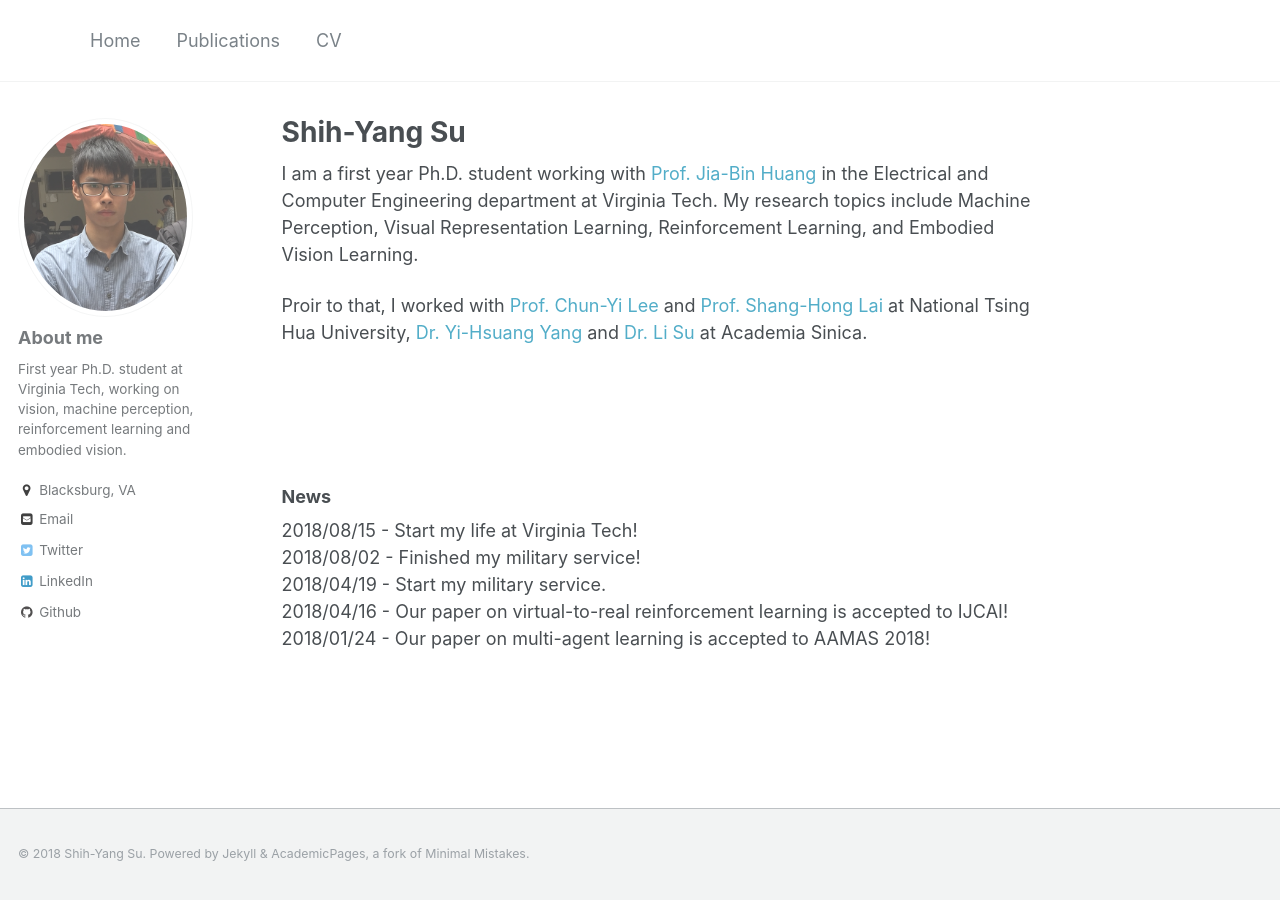
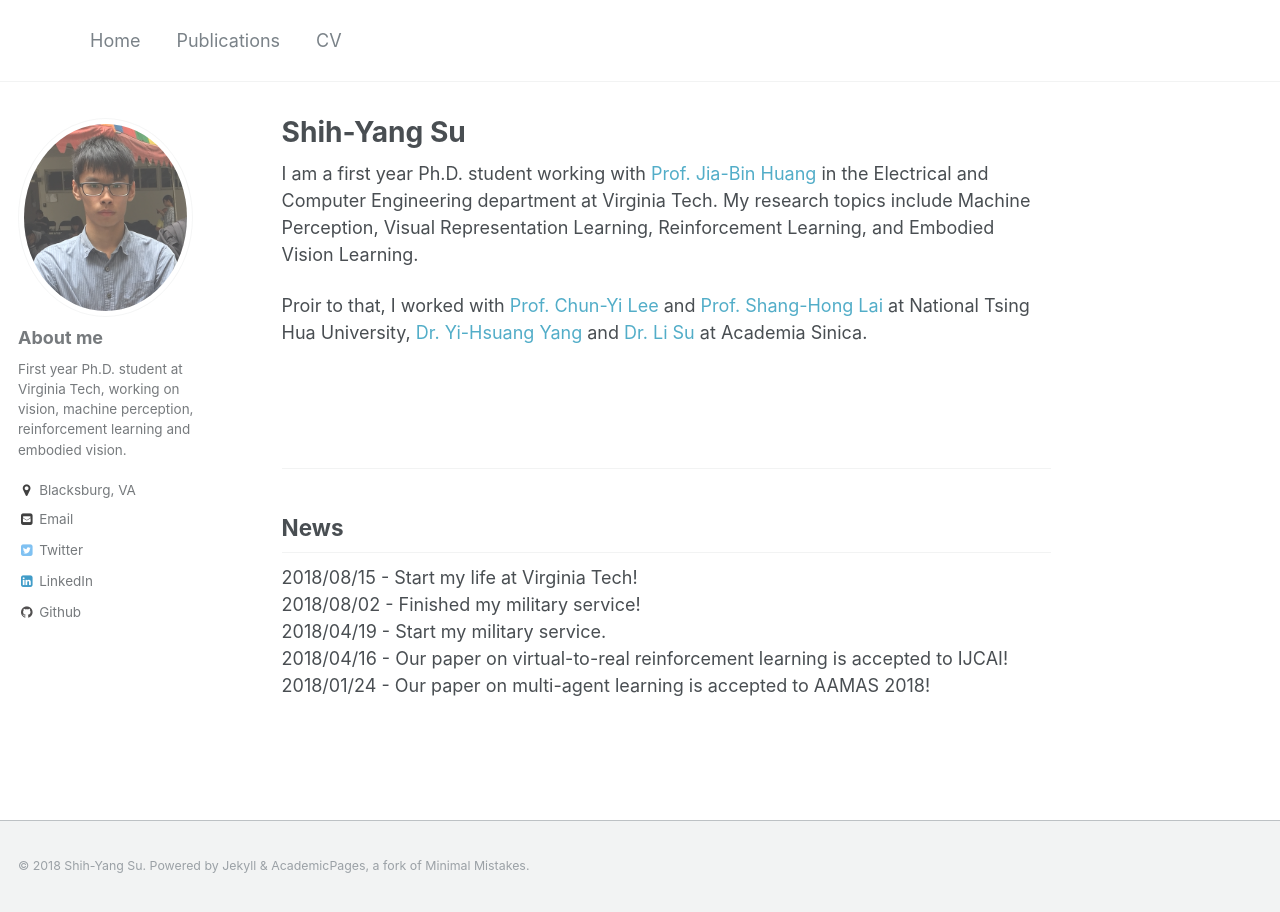
Before and after one commit to LemonATsu/LemonATsu.github.io, a Jekyll site: the page built from _pages/about.md, in a window 1280 px wide. Built offline with Jekyll 4.4.1, drawn with Linux system fonts in a browser that asks for light colours.

Commit message:
make it bigger

```diff
--- a/_pages/about.md
+++ b/_pages/about.md
@@ -16,7 +16,8 @@ Proir to that, I worked with [Prof. Chun-Yi Lee](http://cymaxwelllee.wixsite.com
 
 
 </pre>
-### News
+---
+## News
 2018/08/15 - Start my life at Virginia Tech! \\
 2018/08/02 - Finished my military service! \\
 2018/04/19 - Start my military service. \\
```
